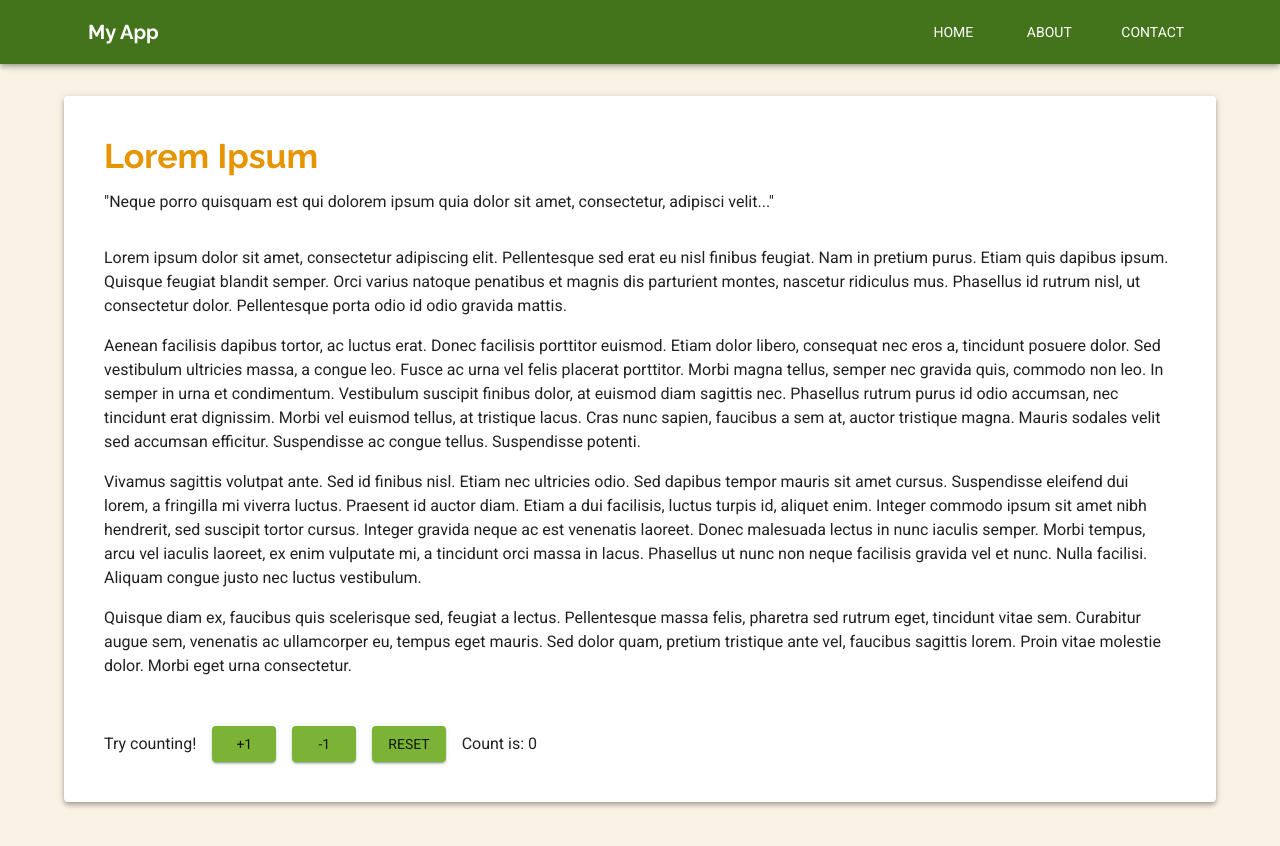
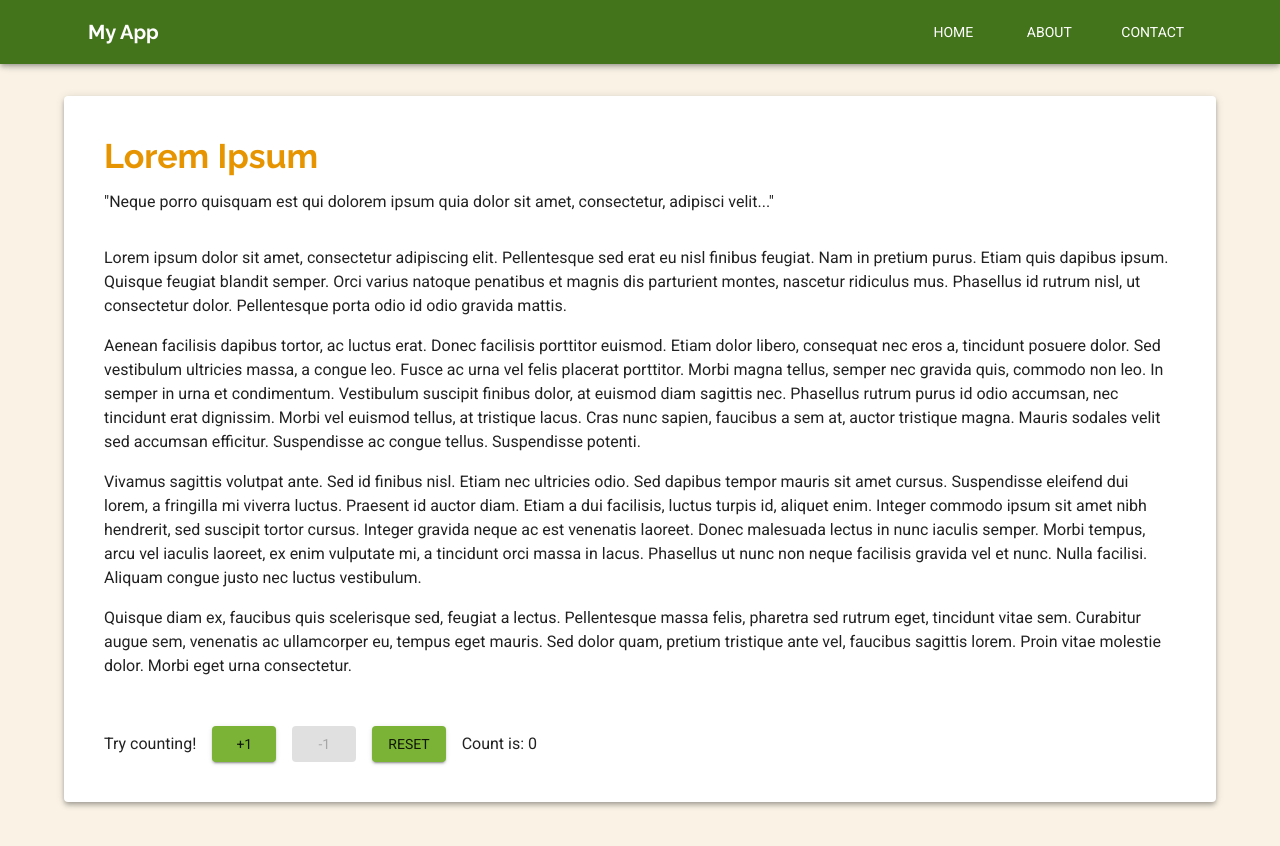
Before and after one commit to riinakik/rakenduste-programmeerimine-2025, a React (Vite) app in the folder 2025-09-18/my-app/: page / in a window 1280 px wide. Shown: the top 846 px of the page. Built offline with nearby package versions, Linux system fonts and the light colour scheme.

Commit message:
fix(home): clamp counter at 0 and avoid NaN after reset

```diff
--- a/2025-09-18/my-app/src/components/Home.tsx
+++ b/2025-09-18/my-app/src/components/Home.tsx
@@ -70,7 +70,12 @@ export default function Home() {
           <Button
             variant="contained"
             color="secondary"
-            onClick={() => setCount((prev) => prev - 1)}
+            disabled={typeof count === "number" ? count <= 0 : true}
+            onClick={() =>
+              setCount((prev) =>
+                Math.max((typeof prev === "number" ? prev : 0) - 1, 0)
+              )
+            }
           >
             -1
           </Button>
--- a/2025-09-18/my-app/src/hooks/useLocalStorage.ts
+++ b/2025-09-18/my-app/src/hooks/useLocalStorage.ts
@@ -22,10 +22,10 @@ export default function useLocalStorage<T>(key: string, initialValue: T) {
     }
   }
 
-  function clearState() {
-    setValue(undefined as T);
-    removeItem(key);
-  }
+ function clearState() {
+  setValue(initialValue);
+  removeItem(key);
+}
 
   return [value, handleDispatch, clearState] as const;
 }
```
